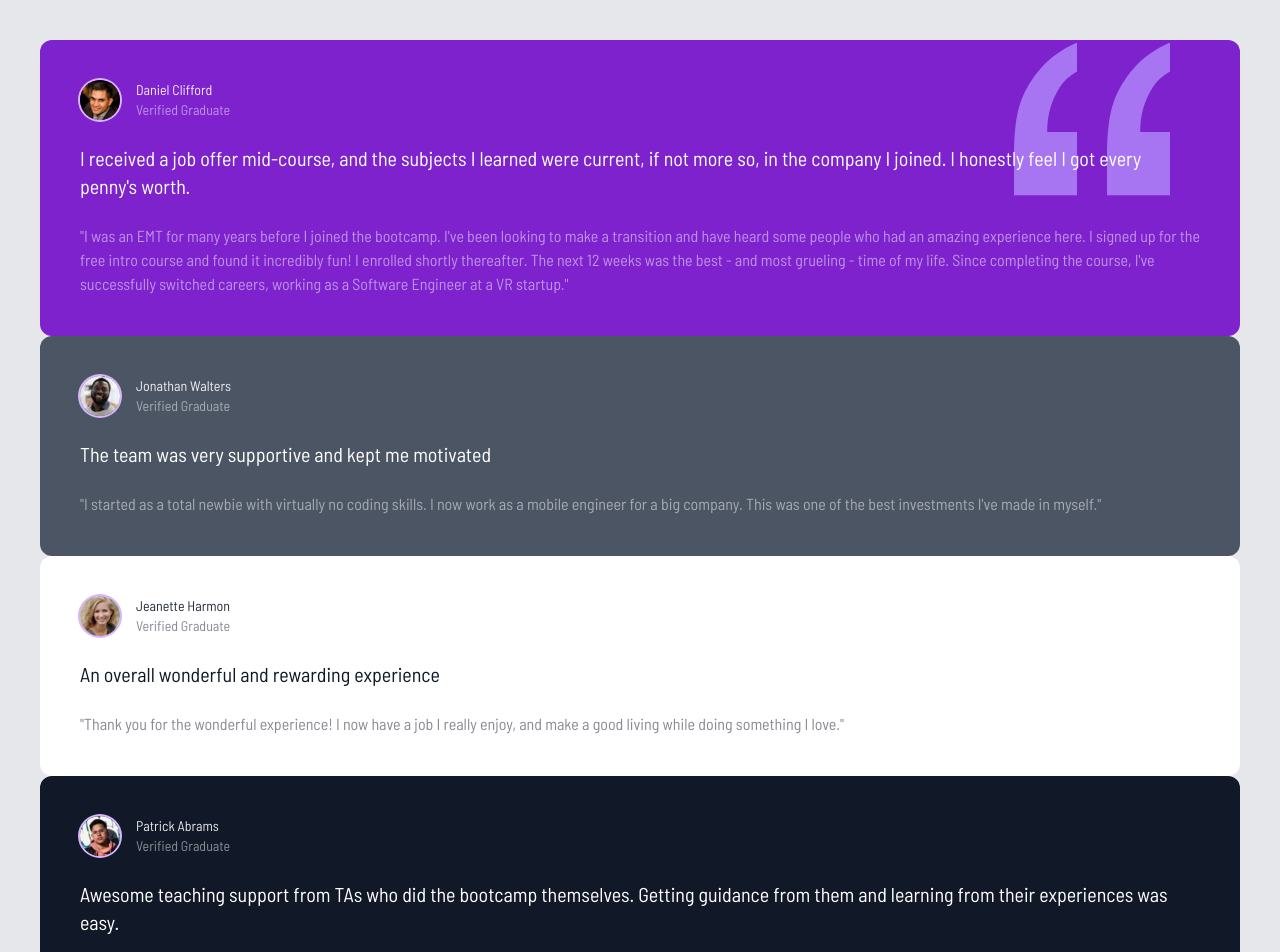
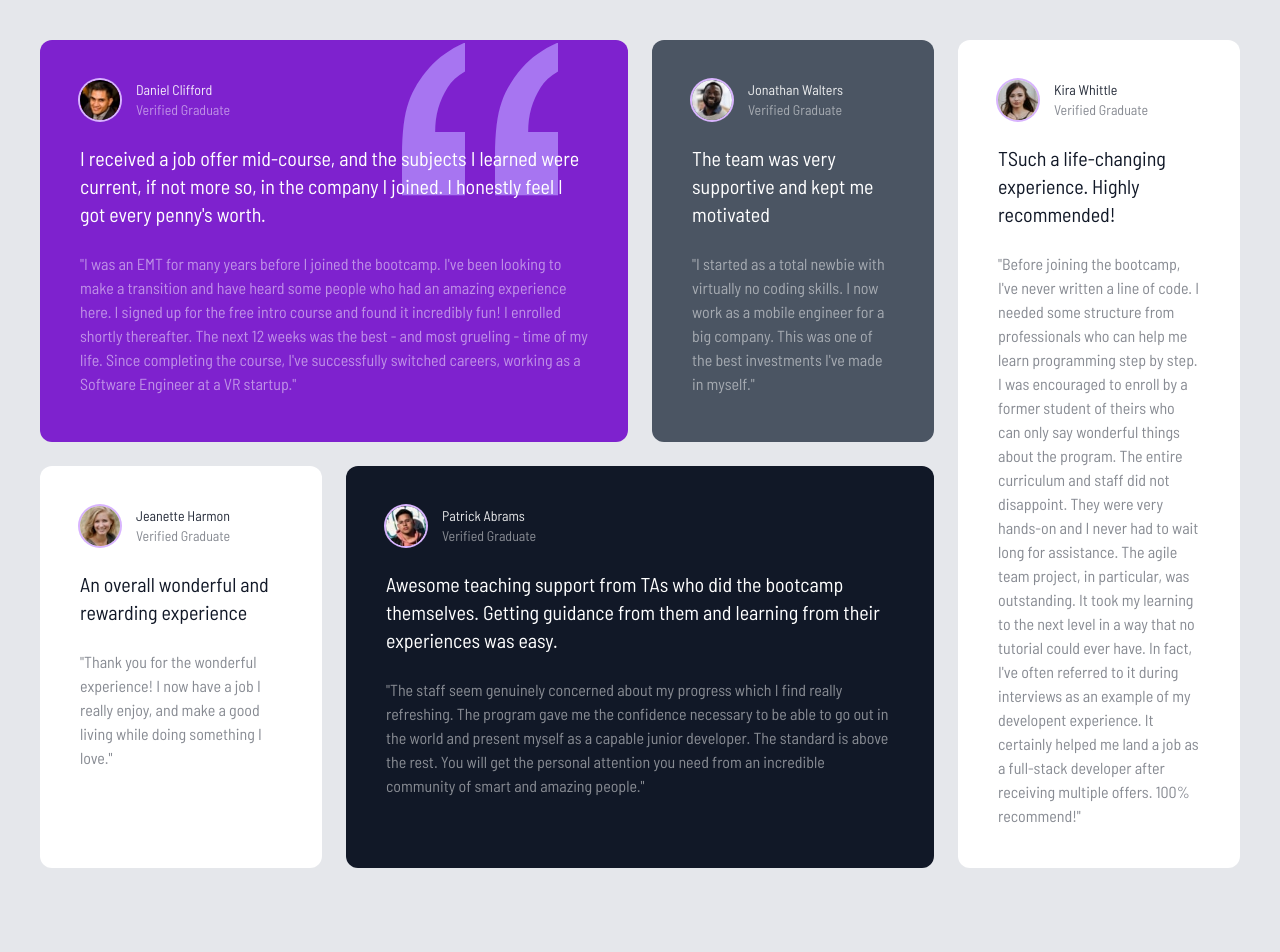
Before and after one commit to Ruslansabitov312/tw-testimonial-grid, a plain HTML site: page index.html in a window 1280 px wide. Shown: the top 952 px of the page. After the commit the page ends 908 px from the top, so only its background shows below. Drawn offline with Linux system fonts and the light colour scheme.

Commit message:
Add grid classes

```diff
--- a/index.html
+++ b/index.html
@@ -17,9 +17,11 @@
     <!-- Global Container -->
     <div class="container mx-auto max-w-7xl p-2 md:p-10">
       <!-- Grid Container -->
-      <div class="text-white">
+      <div
+        class="grid gap-6 grid-cols-1 text-white md:grid-cols-4 md:grid-rows-2"
+      >
         <!-- Box 1 -->
-        <div class="relative p-10 rounded-xl bg-purple-700">
+        <div class="relative p-10 rounded-xl bg-purple-700 md:col-span-2">
           <!-- Quotes Image -->
           <img
             src="images/bg-pattern-quotation.svg"
@@ -83,7 +85,9 @@
         </div>
 
         <!-- Box 3 -->
-        <div class="hidden p-10 rounded-xl bg-white text-gray-900">
+        <div
+          class="hidden p-10 rounded-xl bg-white text-gray-900 md:block md:row-span-2"
+        >
           <!-- Box Header -->
           <div class="flex space-x-4">
             <img
@@ -143,7 +147,7 @@
         </div>
 
         <!-- Box 5 -->
-        <div class="p-10 rounded-xl bg-gray-900">
+        <div class="p-10 rounded-xl bg-gray-900 md:col-span-2">
           <!-- Box Header -->
           <div class="flex space-x-4">
             <img
@@ -174,7 +178,7 @@
         </div>
 
         <!-- Box 6 -->
-        <div class="p-10 rounded-xl bg-white text-gray-900">
+        <div class="p-10 rounded-xl bg-white text-gray-900 md:hidden">
           <!-- Box Header -->
           <div class="flex space-x-4">
             <img
```
Also changed, not shown: css/style.css.
